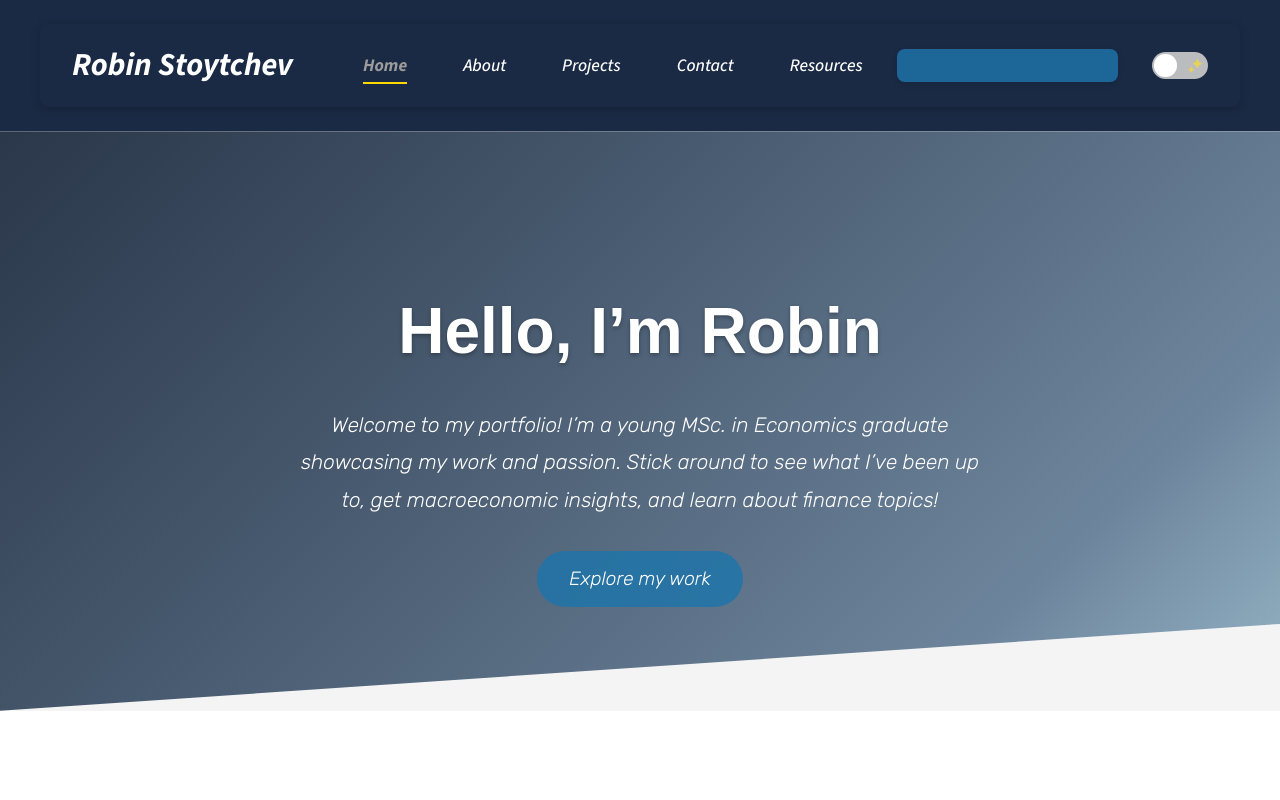
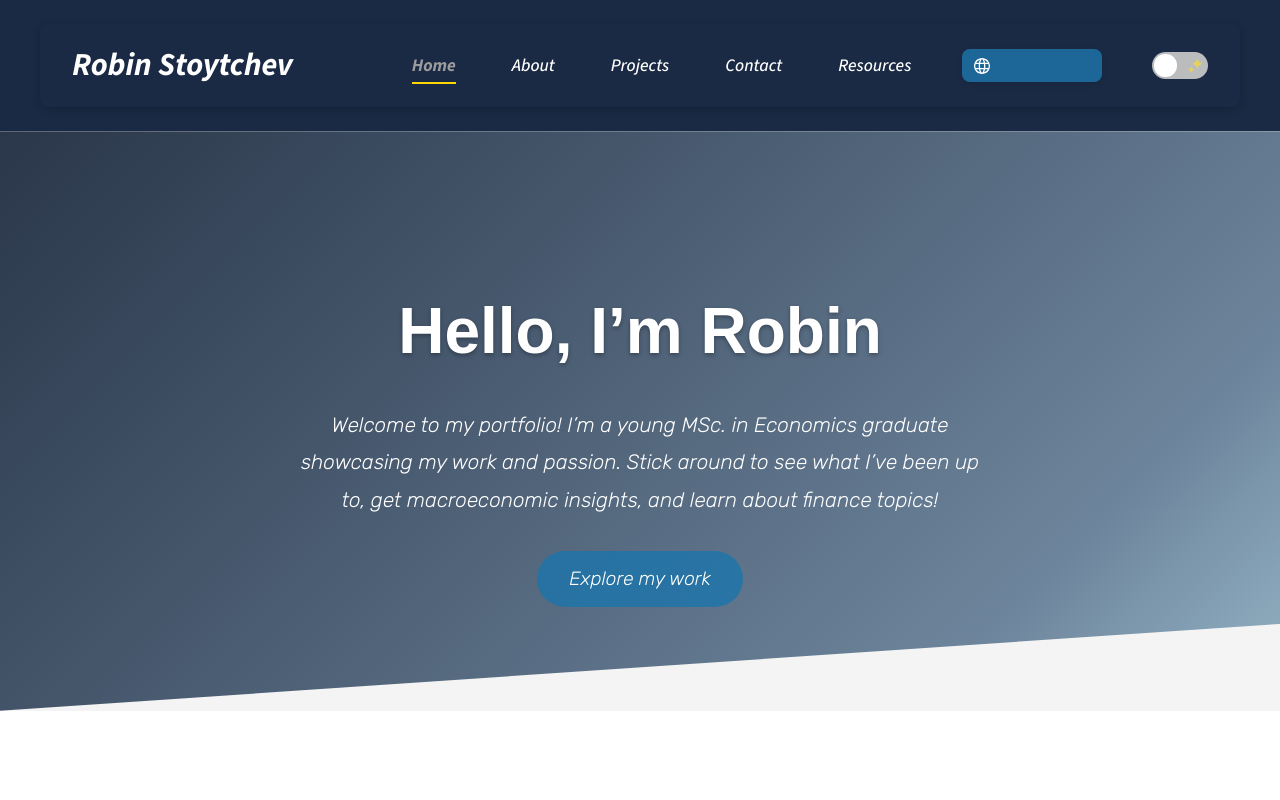
Before and after one commit to RobinStoytchev/robin-stoytchev-portfolio, a website: page html/index.html in a window 1280 px wide. Shown: the top 800 px of the page. Drawn offline with Linux system fonts and the light colour scheme; a web font is replaced by a local one.

Commit message:
small update language toggle svg added

```diff
--- a/css/styles.css
+++ b/css/styles.css
@@ -365,29 +365,36 @@ input:checked + .slider .dark-icon {
 }
 
 #languageSelect {
-    appearance: none; /* Removes default browser arrow */
-    background: var(--start-color);
+    appearance: none;
+    background: var(--start-color) url('/images/language-svgrepo-com2.svg') no-repeat left 0.75rem center;
+    background-size: 16px; /* Adjust based on your SVG’s size */
     border: none;
-    padding: 0.5rem 1.5rem; /* Adjusted for no arrow */
+    padding: 0.5rem 1rem 0.5rem 2.5rem; /* Left padding increased for SVG */
     border-radius: 0.5rem;
     font-family: 'Rubik', sans-serif;
     font-size: var(--fs-400);
     color: var(--header-text);
     cursor: pointer;
-    transition: all 0.3s ease; /* Smooths all changes */
+    transition: all 0.3s ease;
     box-shadow: 0 2px 6px oklch(0% 0 0 / 0.1);
+    width: 140px;
+    max-width: 140px;
+    text-overflow: ellipsis;
+    white-space: nowrap;
+    overflow: hidden;
 }
 
 #languageSelect:hover {
-    background: var(--end-color);
-    transform: translateY(-2px) scale(1.02); /* Subtle lift and grow */
+    background: var(--end-color) url('/images/language-svgrepo-com2.svg') no-repeat left 0.75rem center;
+    background-size: 16px;
+    transform: translateY(-2px) scale(1.02);
     box-shadow: 0 4px 12px oklch(0% 0 0 / 0.2);
 }
 
 #languageSelect:focus {
     outline: none;
     box-shadow: 0 0 0 3px var(--clr-accent-500);
-    transform: translateY(-1px); /* Slight lift on focus */
+    transform: translateY(-1px);
 }
 
 /* --------------------------- Navbar Styling ---------------------------------------------------------------- */
```
Also changed, not shown: images/language-svgrepo-com.svg (added), images/language-svgrepo-com2.svg (added).
